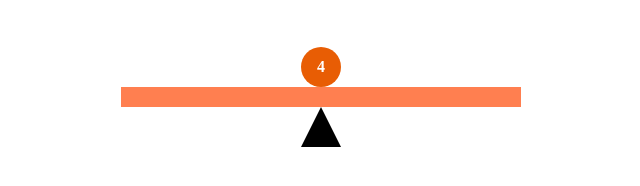
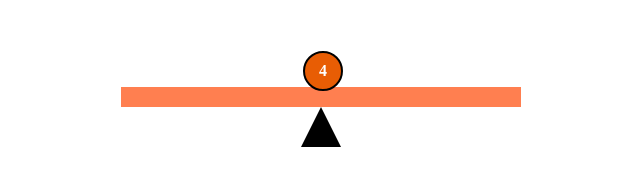
Before and after one commit to Setthink/ahmetbahadirayar-seesaw, a plain HTML site: page index.html in a window 1280 px wide. Both pictures are taken after a click on the element 640 px from the left and 419 px from the top of the page. Shown: the part 322-508 px from the top of the page, 319-959 px from the left. Drawn offline with Linux system fonts and the light colour scheme.

Commit message:
feat(weights): adjust weight size and position dynamically in renderWeights function

```diff
--- a/script.js
+++ b/script.js
@@ -71,9 +71,13 @@ function renderWeights() {
   allWeights.forEach(obj => {
     const weightDiv = document.createElement('div');
     weightDiv.classList.add('weight');
-    weightDiv.style.left = `calc(50% + ${obj.offsetX}px - 20px)`;
+    const size = 20 + obj.weight * 4;
+    weightDiv.style.left = `calc(50% + ${obj.offsetX}px - ${size/2}px)`;
     weightDiv.style.backgroundColor = obj.color;
     weightDiv.title = `Weight: ${obj.weight}`;
+    weightDiv.style.width = `${size}px`;
+    weightDiv.style.height = `${size}px`;
+    weightDiv.style.top = `-${size}px`;
     const weightNumber = document.createElement('div');
     weightNumber.classList.add('weight-number');
     weightNumber.textContent = obj.weight;
--- a/style.css
+++ b/style.css
@@ -2,7 +2,6 @@
   --plank-width: 400px;
   --plank-height: 20px;
   --pivot-size: 40px;
-  --weight-size: 40px;
 }
 
 body {
@@ -61,11 +60,9 @@ body {
 
 .weight {
   position: absolute;
-  top: calc(-1 * var(--weight-size));
-  width: var(--weight-size);
-  height: var(--weight-size);
   border-radius: 50%;
   pointer-events: none;
+  border: 2px solid #000;
 }
 
 .weight-number {
```
